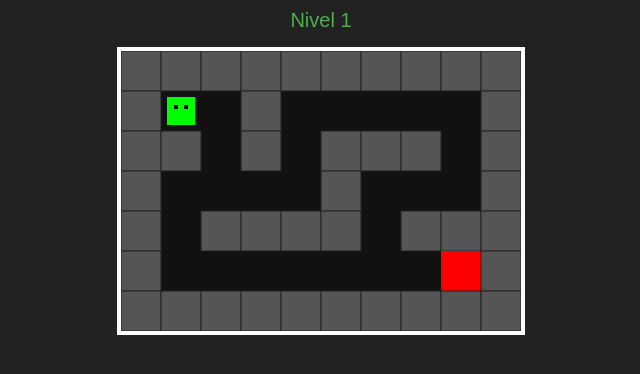
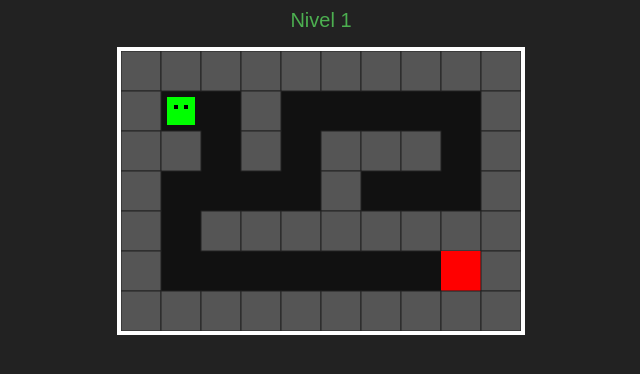
Before and after one commit to Alex2763Loco/elcubolaberinto, a plain HTML site: page index.html in a window 1280 px wide. Shown: the part 262-636 px from the top of the page, without its empty margins (319-959 px from the left). Drawn offline with Linux system fonts and the light colour scheme.

Commit message:
Update index.html

```diff
--- a/index.html
+++ b/index.html
@@ -54,7 +54,7 @@
                 [1, 0, 0, 1, 0, 0, 0, 0, 0, 1],
                 [1, 1, 0, 1, 0, 1, 1, 1, 0, 1],
                 [1, 0, 0, 0, 0, 1, 0, 0, 0, 1],
-                [1, 0, 1, 1, 1, 1, 0, 1, 1, 1],
+                [1, 0, 1, 1, 1, 1, 1, 1, 1, 1],
                 [1, 0, 0, 0, 0, 0, 0, 0, 2, 1],
                 [1, 1, 1, 1, 1, 1, 1, 1, 1, 1]
             ],
@@ -64,8 +64,8 @@
                 [1, 0, 1, 0, 0, 0, 1, 0, 0, 1],
                 [1, 0, 1, 0, 1, 0, 1, 1, 0, 1],
                 [1, 0, 0, 0, 1, 0, 0, 1, 0, 1],
-                [1, 1, 1, 0, 1, 1, 0, 1, 0, 1],
-                [1, 2, 0, 0, 0, 1, 0, 0, 0, 1],
+                [1, 0, 1, 0, 1, 1, 0, 1, 0, 1],
+                [1, 2, 1, 0, 0, 1, 0, 0, 0, 1],
                 [1, 1, 1, 1, 1, 1, 1, 1, 1, 1]
             ],
             // NIVEL 3
```
